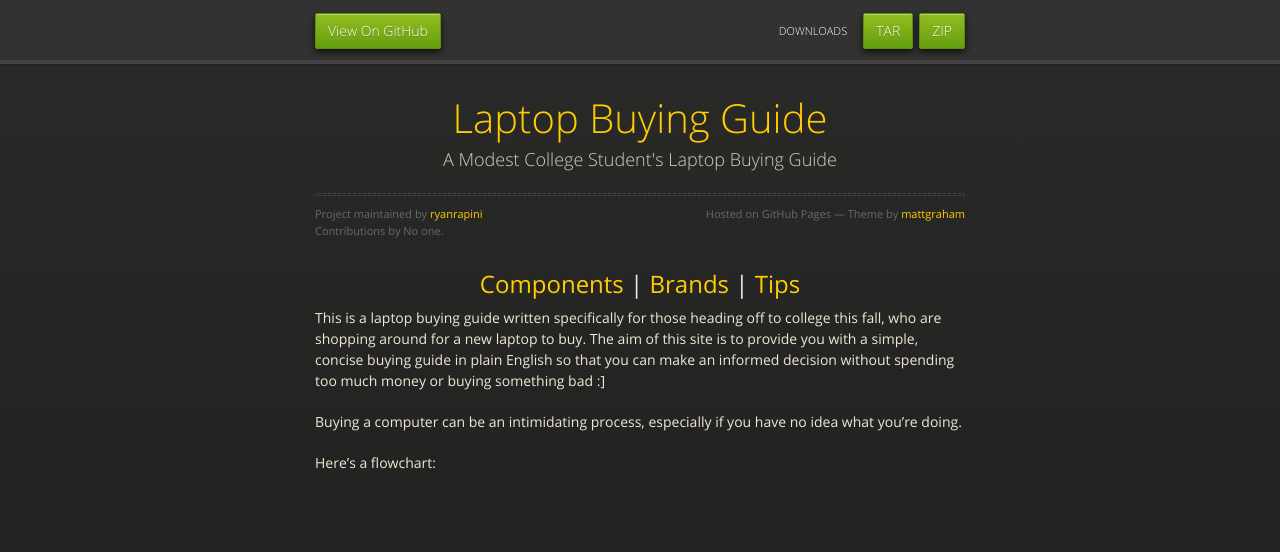
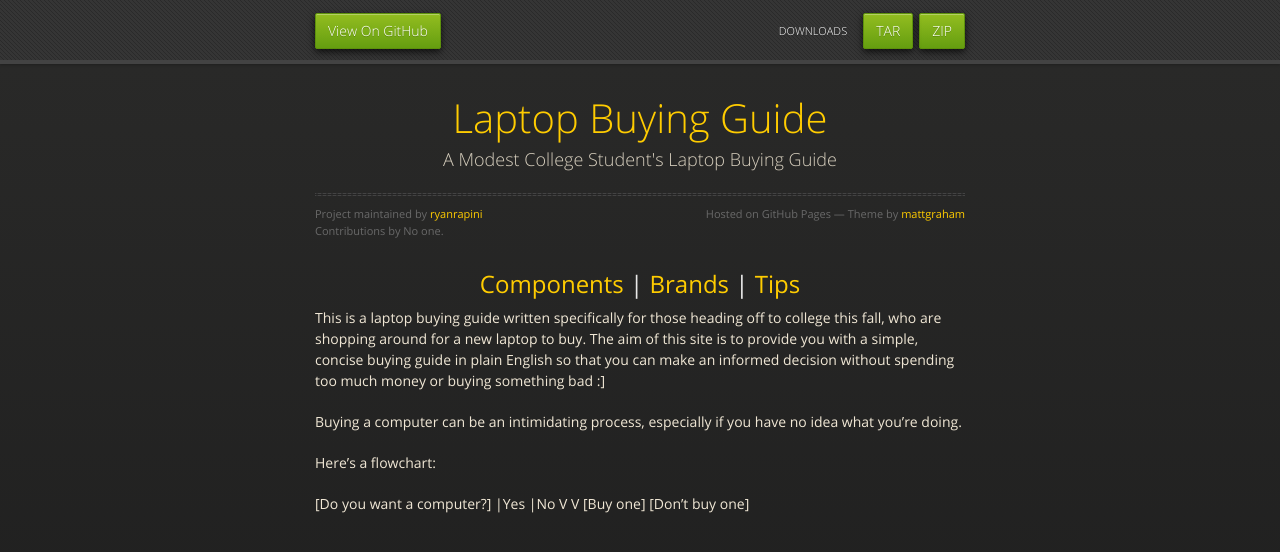
Before and after one commit to ryanrapini/laptopadvice, a Jekyll site: the page built from index.markdown, in a window 1280 px wide. Shown: the top 552 px of the page. Built offline with Jekyll 4.4.1, drawn with Linux system fonts in a browser that asks for light colours; nearby versions of some CDN libraries.

Commit message:
I maed floechurt

```diff
--- a/index.markdown
+++ b/index.markdown
@@ -8,3 +8,8 @@
 Buying a computer can be an intimidating process, especially if you have no idea what you're doing.
 
 Here's a flowchart:
+
+[Do you want a computer?]
+  |Yes            |No
+  V               V
+ [Buy one]  [Don't buy one]
```
